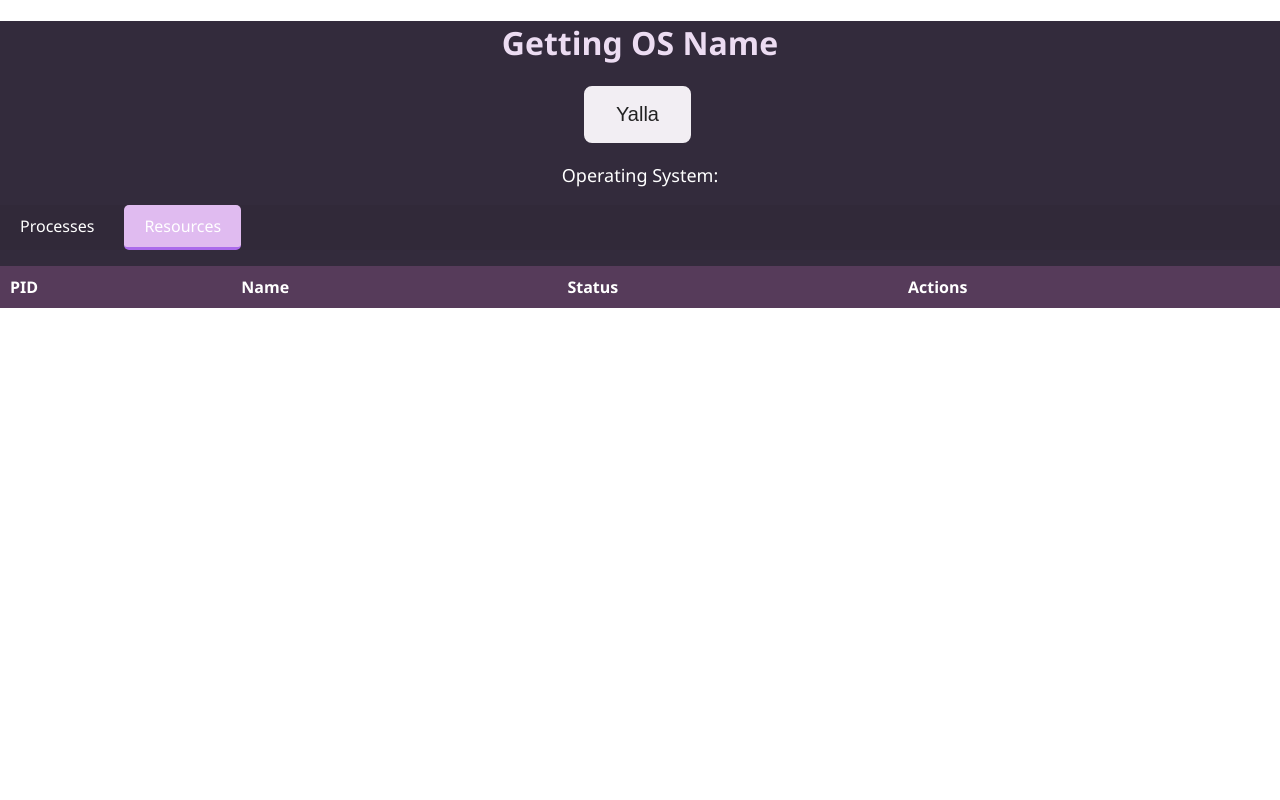
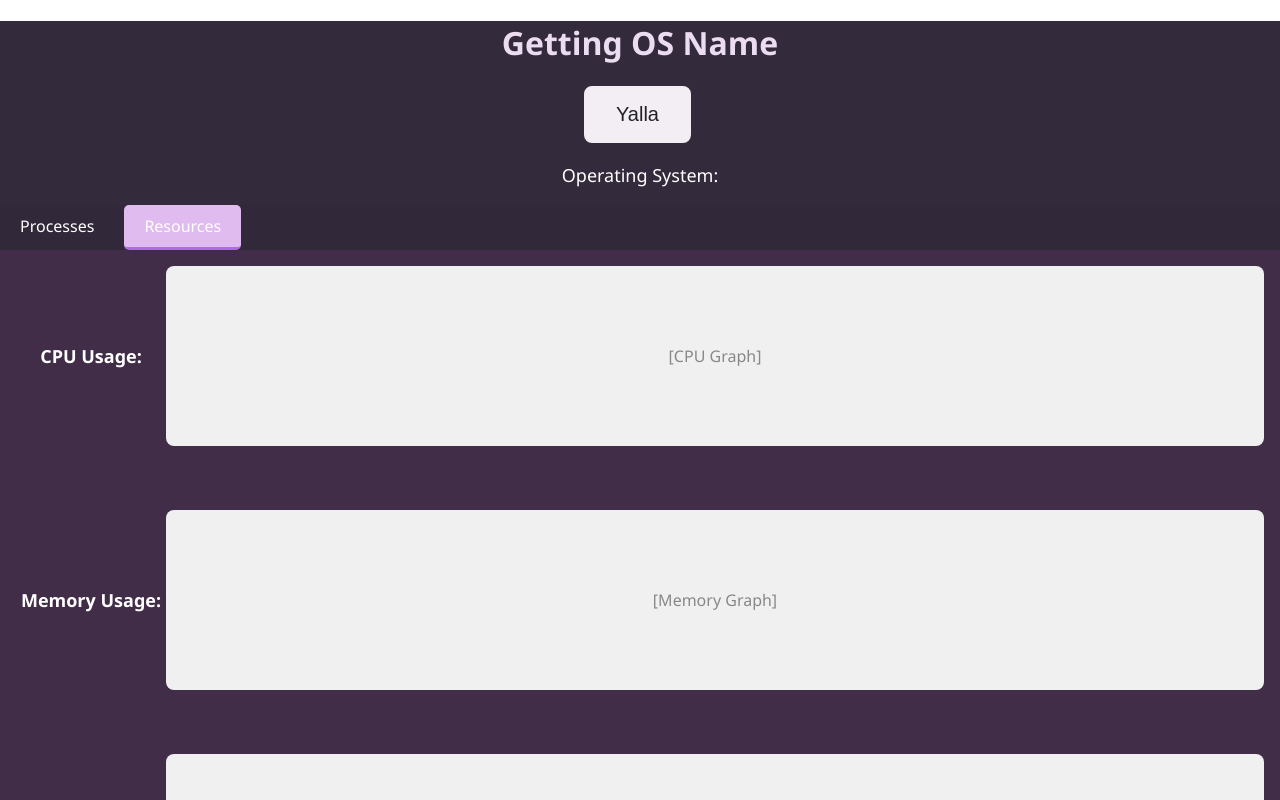
Before and after one commit to KareemElnaghy/Task-Track, a React (Vite) app: page / in a window 1280 px wide. Both pictures are taken after a click on the element "Resources". Shown: the top 800 px of the page. Built offline with nearby package versions, Linux system fonts and the light colour scheme.

Commit message:
search bar, tabs, code refactoring

```diff
--- a/src/App.css
+++ b/src/App.css
@@ -65,6 +65,18 @@ tbody tr:nth-child(even) {
 tbody tr:nth-child(odd) {
   background-color: #422d48;
 }
+/* search bar */
+.search-bar {
+  margin: 1rem 0;
+}
+
+.search-input {
+  width: 98%;
+  padding: 0.5rem 0.75rem;
+  border: 1px solid #ccc;
+  border-radius: 6px;
+  font-size: 1rem;
+}
 
 /* Buttons */
 button {
@@ -116,3 +128,32 @@ button:hover {
   background-color: #e0bbf0;
   border-bottom: 3px solid #ab6beb;
 }
+
+/* resource tab */
+.resources {
+  padding: 1rem;
+  background-color: #422d48;
+}
+
+.resource-row {
+  display: flex;
+  align-items: center;
+  margin-bottom: 4rem;
+}
+
+.resource-row p {
+  width: 150px;
+  font-weight: bold;
+  margin: 0;
+}
+
+.resource-box {
+  flex-grow: 1;
+  height: 180px;
+  background-color: #f0f0f0;
+  border-radius: 8px;
+  display: flex;
+  align-items: center;
+  justify-content: center;
+  color: #888;
+}
--- a/src/App.tsx
+++ b/src/App.tsx
@@ -4,13 +4,18 @@ import { invoke } from "@tauri-apps/api/core";
 import "./App.css";
 
 function App() {
+  interface Process {
+    pid: string;
+    name: string;
+    status: string;
+    cpu_usage: string;
+    mem: string;
+  }
   const [osName, setOSName] = useState("");
-  const [processes, setProcesses] = useState([]);
+  const [processes, setProcesses] = useState<Process[]>([]);
   const [hasFetched, setHasFetched] = useState(false);
   const [activeTab, setActiveTab] = useState("processes");
-  const handleTabClick = (tab) => {
-    setActiveTab(tab);
-  };
+  const [searchQuery, setSearchQuery] = useState("");
 
   async function getOsName() {
     // Learn more about Tauri commands at https://tauri.app/develop/calling-rust/
@@ -18,43 +23,30 @@ function App() {
   }
 
   async function getProcessesList() {
-    const processes = await invoke("get_processes");
+    const processes = await invoke<Process[]>("get_processes");
     setProcesses(processes);
   }
 
-  async function handleKill(pid) {
+  async function handleKill(pid: string) {
     await invoke("kill_process", { pid });
     getProcessesList();
   }
-  async function handleSuspend(pid) {
+  async function handleSuspend(pid: string) {
     await invoke("suspend_process", { pid });
     getProcessesList();
   }
-  async function handleResume(pid) {
+  async function handleResume(pid: string) {
     await invoke("resume_process", { pid });
     getProcessesList();
   }
-  // async function handleTabClick(tab) {
-  //   setActiveTab(tab);
-  //   if (tab === "resources") {
-  //     //show Monitoring resources window
-  //   }
-  // }
-
-  // Actions on all processes
-  // async function handleSuspendAll() {
-  //   await invoke("suspend_all_processes");
-  //   getProcessesList();
-  // }
-  // async function handleKillAll() {
-  //   await invoke("kill_all_processes");
-  //   getProcessesList();
-  // }
-  // async function handleResumeAll() {
-  //   await invoke("resume_all_processes");
-  //   getProcessesList();
-  // }
-
+  async function handleTabClick(tab: "processes" | "resources") {
+    setActiveTab(tab);
+    if (tab === "resources") {
+      setProcesses([]);
+    } else if (tab === "processes") {
+      getProcessesList();
+    }
+  }
   return (
     <main className="container">
       {!hasFetched ? (
@@ -80,6 +72,8 @@ function App() {
             onClick={() => {
               getOsName();
               getProcessesList();
+              setActiveTab("processes");
+              setSearchQuery("");
             }}
           >
             <TbReload />
@@ -87,6 +81,7 @@ function App() {
         </div>
       )}
       <p className="os-name">Operating System: {osName}</p>
+      {/* Tabs*/}
       <div className="tabs">
         <div
           className={`tab ${activeTab === "processes" ? "active" : ""}`}
@@ -100,7 +95,37 @@ function App() {
         >
           Resources
         </div>
-        {/* Add more tabs as needed */}
+        {/* add more tabs here */}
+      </div>
+      {/* Resources TAB */}
+      {activeTab === "resources" && (
+        <div className="resources">
+          <div className="resource-row">
+            <p>CPU Usage:</p>
+            <div className="resource-box">[CPU Graph]</div>
+          </div>
+          <div className="resource-row">
+            <p>Memory Usage:</p>
+            <div className="resource-box">[Memory Graph]</div>
+          </div>
+          <div className="resource-row">
+            <p>Disk Usage:</p>
+            <div className="resource-box">[Disk Graph]</div>
+          </div>
+        </div>
+      )}
+      {/* Processes TAB */}
+      {activeTab === "processes" && (
+        <>
+          {/* Search bar */}
+          <div className="search-bar">
+            <input
+              type="text"
+              placeholder="Search by name or PID..."
+              value={searchQuery}
+              onChange={(e) => setSearchQuery(e.target.value)}
+              className="search-input"
+            />
           </div>
           <div className="processes">
             <table>
@@ -108,16 +133,28 @@ function App() {
                 <tr>
                   <th>PID</th>
                   <th>Name</th>
+                  <th>CPU%</th>
+                  <th>Memory</th>
                   <th>Status</th>
                   <th>Actions</th>
                 </tr>
               </thead>
               <tbody>
-            {processes.map((process) => (
+                {processes
+                  .filter(
+                    (process) =>
+                      process.name
+                        .toLowerCase()
+                        .includes(searchQuery.toLowerCase()) ||
+                      process.pid.toString().includes(searchQuery)
+                  )
+                  .map((process) => (
                     <tr key={process.pid}>
                       <td>{process.pid}</td>
                       <td>{process.name}</td>
                       <td>{process.status}</td>
+                      <td>{process.cpu_usage}</td>
+                      <td>{process.mem}</td>
                       <td>
                         <button
                           className="kill"
@@ -143,6 +180,8 @@ function App() {
               </tbody>
             </table>
           </div>
+        </>
+      )}
     </main>
   );
 }
```
Lines whose indentation alone changed are shown as unchanged.
